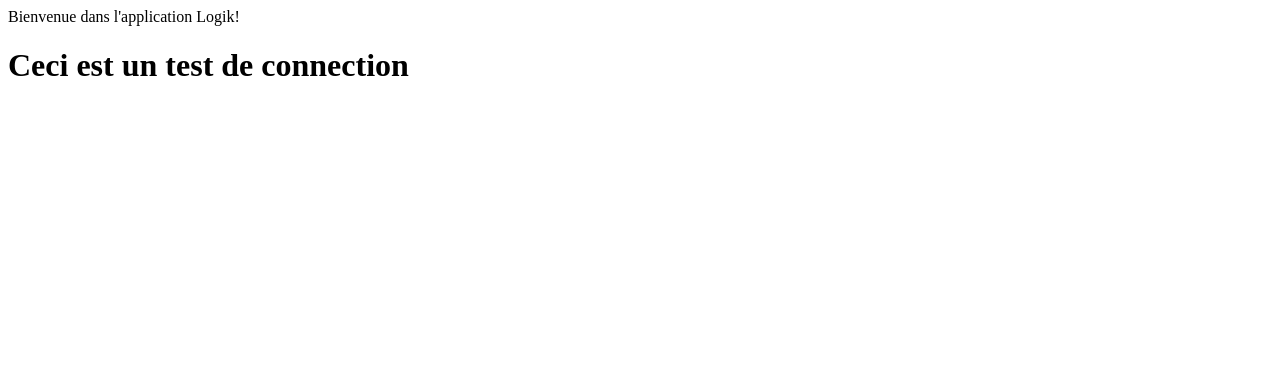
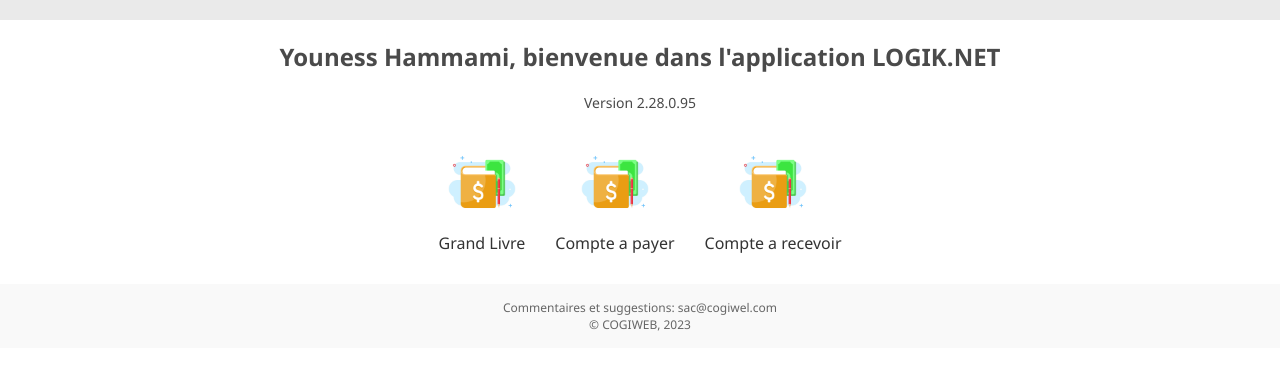
Before and after one commit to youham17/Logik, a plain HTML site: page index.html in a window 1280 px wide. Drawn offline with Linux system fonts and the light colour scheme.

Commit message:
Premier essai

```diff
--- a/index.html
+++ b/index.html
@@ -1,12 +1,47 @@
 <!DOCTYPE html>
 <html lang="en">
-  <head>
-    <meta charset="UTF-8" />
-    <meta name="viewport" content="width=device-width, initial-scale=1.0" />
-    <title>Logik</title>
-  </head>
-  <body>
-    Bienvenue dans l'application Logik!
-    <h1>Ceci est un test de connection</h1>
-  </body>
+<head>
+    <meta charset="UTF-8">
+    <title>LOGIK.NET Application</title>
+    <link rel="stylesheet" href="style.css">
+    <!-- Ensure 'style.css' is the correct path to your CSS file -->
+</head>
+<body>
+    <header>
+        <nav>
+            <!-- Navigation items here -->
+        </nav>
+    </header>
+
+    <main>
+        <div class="welcome-message">
+            <h1>Youness Hammami, bienvenue dans l'application LOGIK.NET</h1>
+        </div>
+        <div class="version-info">
+            <p>Version 2.28.0.95</p>
+        </div>
+        <section class="main-menu">
+            <div class="menu-item">
+                <img src="images/GLicon.jpg" alt="Grand Livre">
+                <span>Grand Livre</span>
+            </div>
+            <div class="menu-item">
+              <img src="images/GLicon.jpg" alt="Compte a payer">
+              <span>Compte a payer</span>
+          </div>
+          <div class="menu-item">
+            <img src="images/GLicon.jpg" alt="Compte a recevoir">
+            <span>Compte a recevoir</span>
+        </div>
+            <!-- Repeat the above div for each menu item -->
+        </section>
+    </main>
+
+    <footer>
+        <div class="footer-content">
+            <p>Commentaires et suggestions: sac@cogiwel.com</p>
+            <p>&copy; COGIWEB, 2023</p>
+        </div>
+    </footer>
+</body>
 </html>
--- /dev/null
+++ b/style.css
@@ -0,0 +1,81 @@
+/* Basic Reset */
+* {
+  margin: 0;
+  padding: 0;
+  box-sizing: border-box;
+}
+
+body, html {
+  width: 100%;
+  height: 100%;
+  font-family: 'Segoe UI', Tahoma, Geneva, Verdana, sans-serif;
+  background-color: #ffffff; /* Change as per the actual color */
+  color: #333333;
+}
+
+header nav {
+  /* Placeholder for navigation styles */
+  background-color: #eaeaea; /* Change as per the actual color */
+  padding: 10px;
+}
+
+.welcome-message h1 {
+  font-size: 24px;
+  color: #4a4a4a; /* Change as per the actual color */
+  margin: 20px 0;
+  text-align: center;
+}
+
+.version-info p {
+  font-size: 14px;
+  text-align: center;
+  margin-bottom: 30px;
+  color: #4a4a4a; /* Change as per the actual color */
+}
+
+.main-menu {
+  display: flex;
+  justify-content: center;
+  flex-wrap: wrap;
+  gap: 30px; /* Adjust space between items as needed */
+  padding-bottom: 30px;
+}
+
+.menu-item {
+  display: flex;
+  flex-direction: column;
+  align-items: center;
+  text-align: center;
+}
+
+.menu-item img {
+  width: 80px; /* Adjust size as needed */
+  height: auto;
+  margin-bottom: 10px;
+}
+
+.menu-item span {
+  font-size: 16px;
+  color: #333333;
+}
+
+footer {
+  background-color: #f9f9f9; /* Change as per the actual color */
+  color: #666666;
+  text-align: center;
+  padding: 15px 0;
+  position: relative; /* Change to 'absolute' if you want to pin the footer to the bottom */
+  width: 100%;
+}
+
+.footer-content p {
+  font-size: 12px;
+}
+
+/* Add any media queries for responsiveness */
+@media (max-width: 768px) {
+  .main-menu {
+      flex-direction: column;
+      align-items: center;
+  }
+}
```
Also changed, not shown: images/GLicon.jpg (added), 1 other file.
